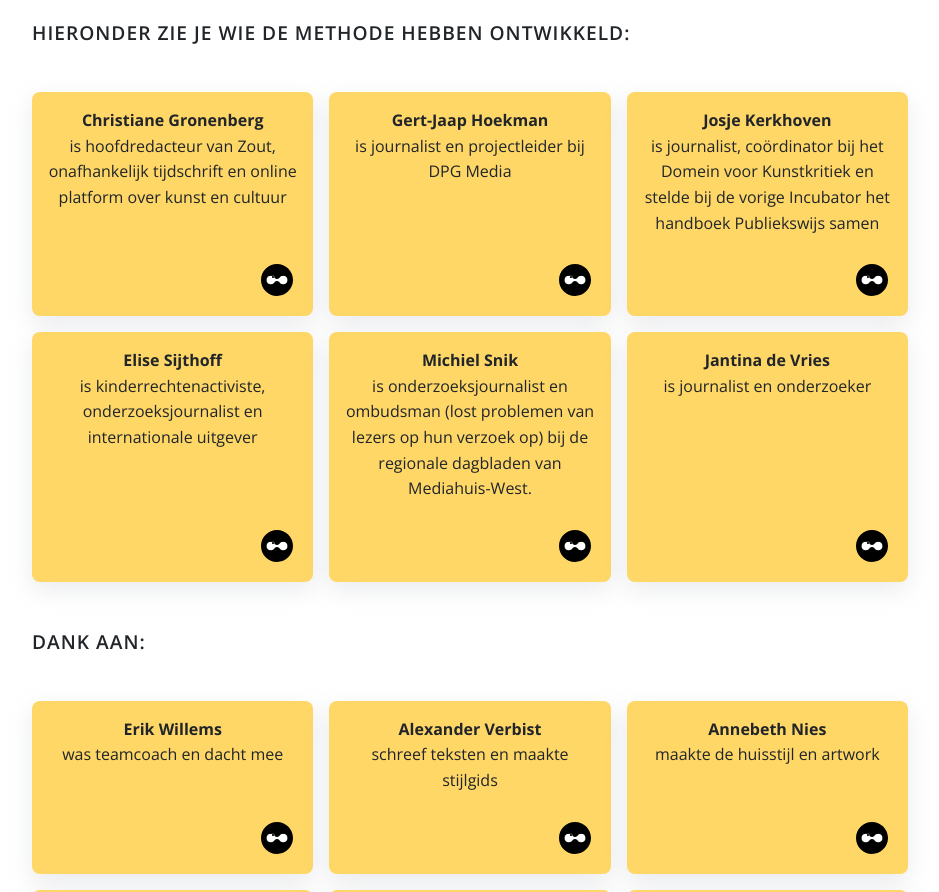
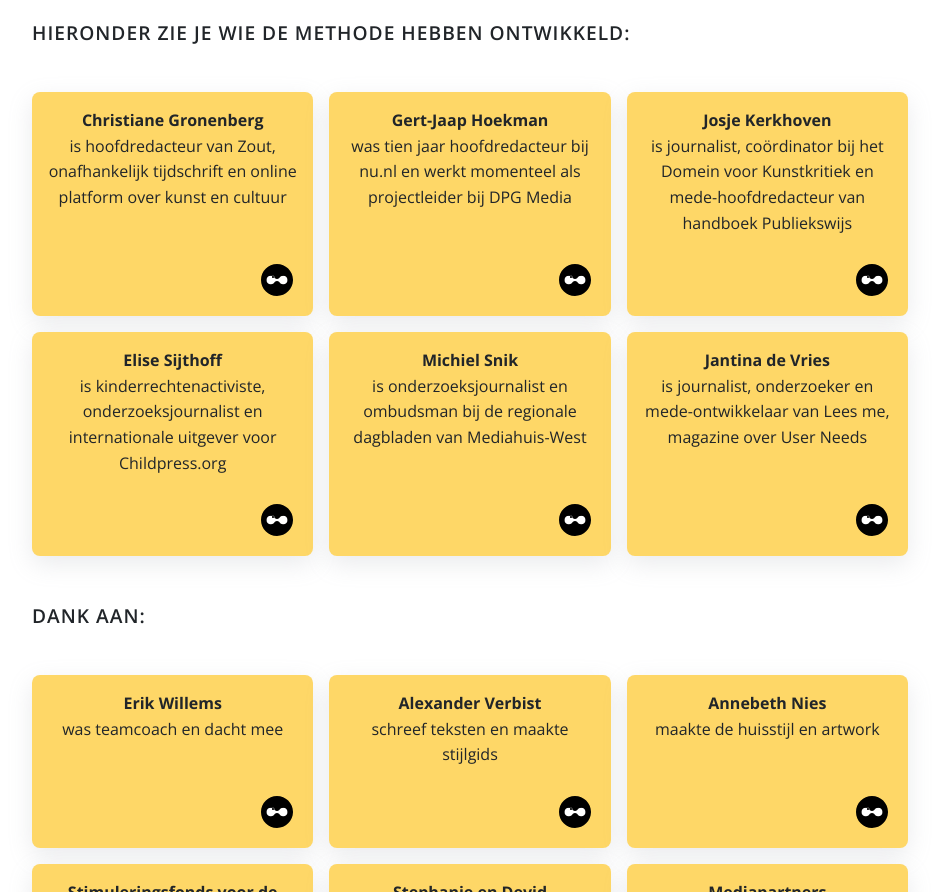
Before and after one commit to ErikWillems/signaalgesprek, a plain HTML site: page index.html in a window 1280 px wide. Shown: the part 4656-5548 px from the top of the page, without its empty margins (170-1109 px from the left). Drawn offline with nearby package versions, Linux system fonts and the light colour scheme.

Commit message:
updated bio

```diff
--- a/index.html
+++ b/index.html
@@ -241,35 +241,36 @@
             <div>
               <div>
                 <strong>Gert-Jaap Hoekman</strong><br />
-                is journalist en projectleider bij DPG Media
+                was tien jaar hoofdredacteur bij nu.nl en werkt momenteel als
+                projectleider bij DPG Media
               </div>
             </div>
             <div>
               <div>
                 <strong>Josje Kerkhoven</strong><br />
                 is journalist, coördinator bij het Domein voor Kunstkritiek en
-                stelde bij de vorige Incubator het handboek Publiekswijs samen
+                mede-hoofdredacteur van handboek Publiekswijs
               </div>
             </div>
             <div>
               <div>
                 <strong>Elise Sijthoff</strong><br />
                 is kinderrechtenactiviste, onderzoeksjournalist en
-                internationale uitgever
+                internationale uitgever voor Childpress.org
               </div>
             </div>
             <div>
               <div>
                 <strong> Michiel Snik</strong><br />
-                is onderzoeksjournalist en ombudsman (lost problemen van lezers
-                op hun verzoek op) bij de regionale dagbladen van
-                Mediahuis-West.
+                is onderzoeksjournalist en ombudsman bij de regionale dagbladen
+                van Mediahuis-West
               </div>
             </div>
             <div>
               <div>
                 <strong>Jantina de Vries</strong><br />
-                is journalist en onderzoeker
+                is journalist, onderzoeker en mede-ontwikkelaar van Lees me,
+                magazine over User Needs
               </div>
             </div>
           </div>
```
